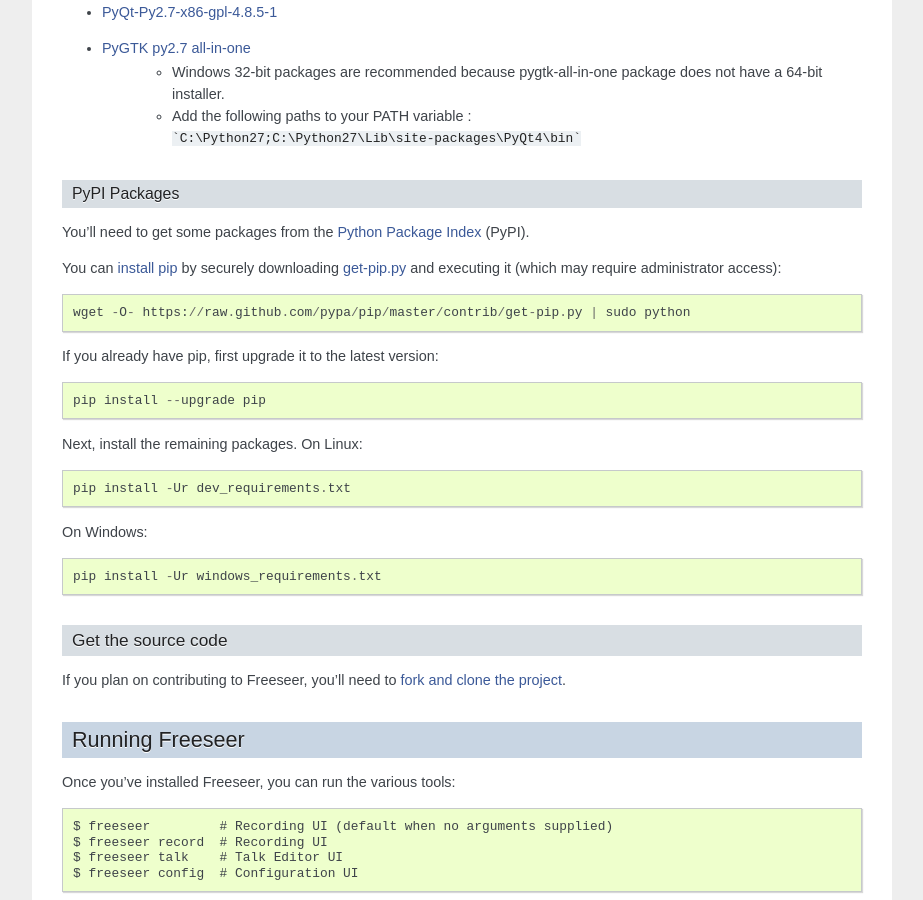
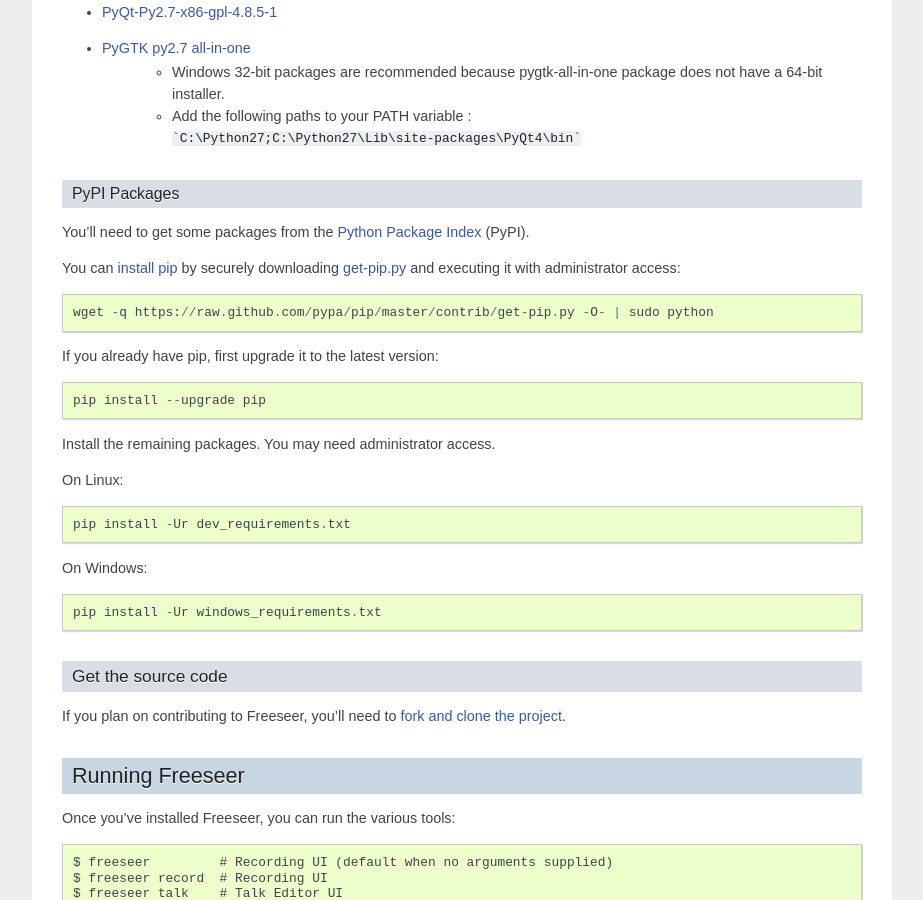
Before and after one commit to Freeseer/freeseer, a Sphinx documentation site: the page built from source/quick-start.rst, in a window 1280 px wide and 900 px high, scrolled down 1924 px. Shown: the whole window, without its empty margins (198-1121 px from the left). Built offline with Sphinx 7.4.7, drawn with Linux system fonts in a browser that asks for light colours.

Commit message:
Fix one-liner for installing pip
Also make wget quiet and mention that administrator access may be
needed.

```diff
--- a/source/quick-start.rst
+++ b/source/quick-start.rst
@@ -106,15 +106,17 @@ You'll need to get some packages from the `Python Package Index <https://pypi.py
 
 You can `install pip <http://www.pip-installer.org/en/latest/installing.html>`_
 by securely downloading `get-pip.py <https://raw.github.com/pypa/pip/master/contrib/get-pip.py>`_
-and executing it (which may require administrator access)::
+and executing it with administrator access::
 
-    wget -O- https://raw.github.com/pypa/pip/master/contrib/get-pip.py | sudo python
+    wget -q https://raw.github.com/pypa/pip/master/contrib/get-pip.py -O- | sudo python
 
 If you already have pip, first upgrade it to the latest version::
 
     pip install --upgrade pip
 
-Next, install the remaining packages. On Linux::
+Install the remaining packages. You may need administrator access.
+
+On Linux::
 
     pip install -Ur dev_requirements.txt
 
```
